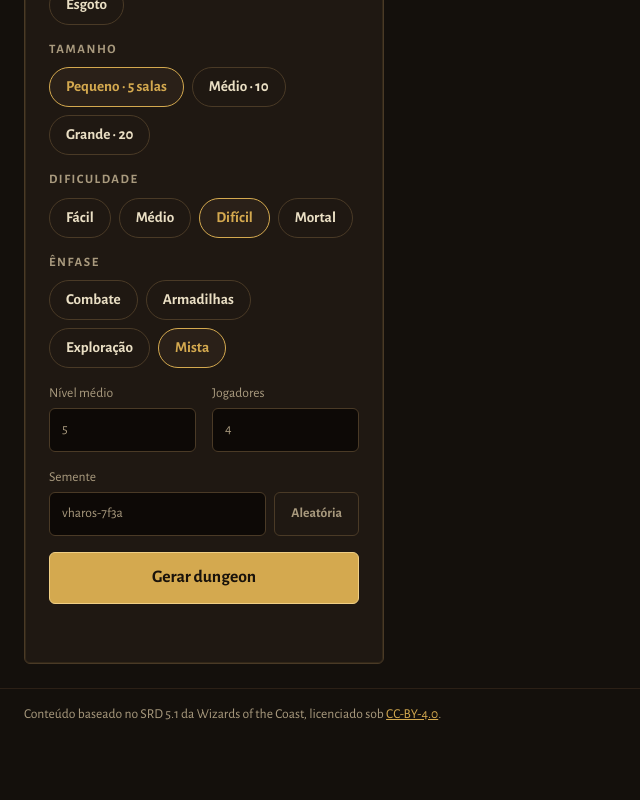
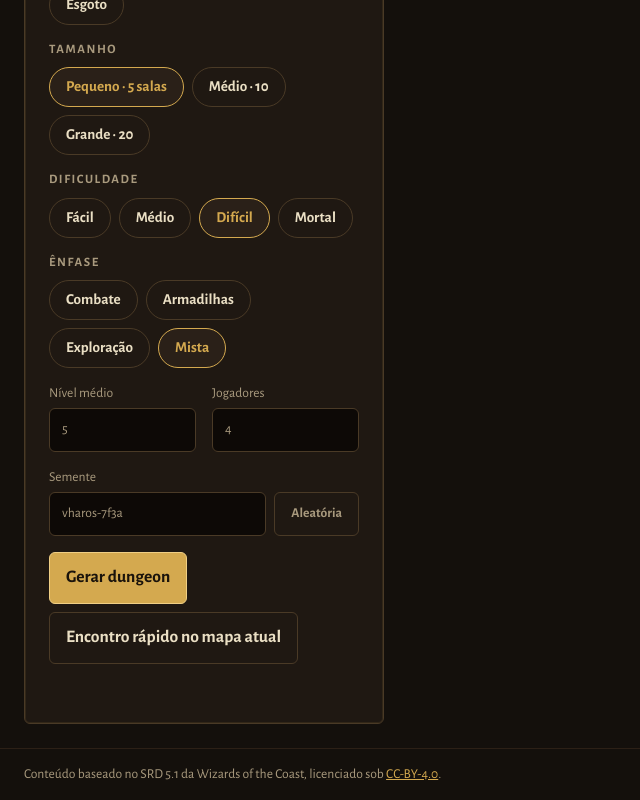
Before and after one commit to Rafael-Marinheiro/runegrid, an Angular app: page /gerador in a window 1280 px wide. Shown: the part 360-1160 px from the top of the page, without its empty margins (0-640 px from the left). Before the commit the page ends 1100 px from the top, so only its background shows below. Built offline with nearby package versions, Linux system fonts and the light colour scheme.

Commit message:
feat: gera encontro rápido no mapa atual (G-14)

```diff
--- a/src/app/core/rules/generator/generate.ts
+++ b/src/app/core/rules/generator/generate.ts
@@ -63,6 +63,15 @@ const themeMonsters = (theme: Theme, all: SrdMonster[]): SrdMonster[] =>
       (theme.monsterTypes.some((t) => m.type.toLowerCase().startsWith(t)) ||
         theme.monsterNames?.test(m.name)),
   );
+
+/** Gera apenas os grupos de um combate temático, sem trocar o mapa atual. */
+export function generateQuickEncounter(params: GeneratorParams, monsters: SrdMonster[]) {
+  const levels = Array<number>(params.partySize).fill(params.partyLevel);
+  const themed = themeMonsters(THEME_DATA[params.theme], monsters);
+  const pool = themed.length >= 3 ? themed : monsters;
+  const rng = mulberry32(seedOf(params, 'quick'));
+  return pickEncounter(pool, budgetFor(levels, params.difficulty, false, rng), levels, false, rng);
+}
 
 function buildLayout(p: GeneratorParams, theme: Theme, rng: () => number): Layout {
   const s = SIZE[p.size];
--- a/src/app/core/rules/generator/index.ts
+++ b/src/app/core/rules/generator/index.ts
@@ -1,3 +1,3 @@
 export { adventureToEncounter } from './adopt';
-export { DEFAULT_PARAMS, generateAdventure, regenerate } from './generate';
+export { DEFAULT_PARAMS, generateAdventure, generateQuickEncounter, regenerate } from './generate';
 export { THEME_DATA } from './themes';
--- a/src/app/features/generator/generator-page.html
+++ b/src/app/features/generator/generator-page.html
@@ -113,6 +113,7 @@
       </span>
     </label>
 
+    <div class="actions">
       <button type="button" class="primary big" [disabled]="!ready()" (click)="generate()">
         {{
           ready()
@@ -120,6 +121,10 @@
             : ui.text('Carregando bestiário…', 'Loading bestiary…')
         }}
       </button>
+      <button type="button" class="big" [disabled]="!ready()" (click)="quickEncounter()">
+        {{ ui.text('Encontro rápido no mapa atual', 'Quick encounter on current map') }}
+      </button>
+    </div>
     <p class="msg" role="status" aria-live="polite">{{ message() }}</p>
   </section>
 
--- a/src/app/features/generator/generator-page.ts
+++ b/src/app/features/generator/generator-page.ts
@@ -25,9 +25,12 @@ import {
   adventureToEncounter,
   DEFAULT_PARAMS,
   generateAdventure,
+  generateQuickEncounter,
   regenerate,
   THEME_DATA,
 } from '@core/rules/generator';
+import { teamOf } from '@core/rules/encounter';
+import { monsterToCreature } from '@core/rules/srd/convert';
 import { DIFFICULTY_LABEL } from '@core/rules/srd/xp';
 import { MapView, TokenView } from '@features/combat/map-view';
 import { iconFor } from '@features/combat/token-icons';
@@ -244,6 +247,37 @@ export class GeneratorPage implements OnInit {
     this.message.set('');
   }
 
+  protected quickEncounter(): void {
+    if (!this.ready()) return;
+    if (this.encounter.state().combat.phase === 'running')
+      return void this.message.set(
+        this.ui.text(
+          'Encerre o combate atual antes de gerar outro.',
+          'End the current combat first.',
+        ),
+      );
+    const result = generateQuickEncounter(this.params(), this.srd.monsters());
+    if (!result)
+      return void this.message.set(
+        this.ui.text(
+          'Nenhum encontro disponível para estes parâmetros.',
+          'No encounter is available.',
+        ),
+      );
+    const byId = new Map(this.srd.monsters().map((monster) => [monster.id, monster]));
+    for (const creature of this.encounter.state().creatures.filter((c) => teamOf(c) === 'foes'))
+      this.encounter.send({ type: 'removeCreature', id: creature.id });
+    for (const group of result.groups) {
+      const monster = byId.get(group.monsterId);
+      if (!monster) continue;
+      for (let i = 0; i < group.count; i++) {
+        const id = this.encounter.addFromRoster(monsterToCreature(monster));
+        this.encounter.autoPlace(id);
+      }
+    }
+    void this.router.navigate(['/combate']);
+  }
+
   /** Sorteia de novo as salas destravadas, mantendo o mapa e o que foi travado. */
   protected reroll(): void {
     const a = this.adventure();
```
Also changed, not shown: 2 other files (tests, documents, lock files or other folders). Lines whose indentation alone changed are shown as unchanged.
